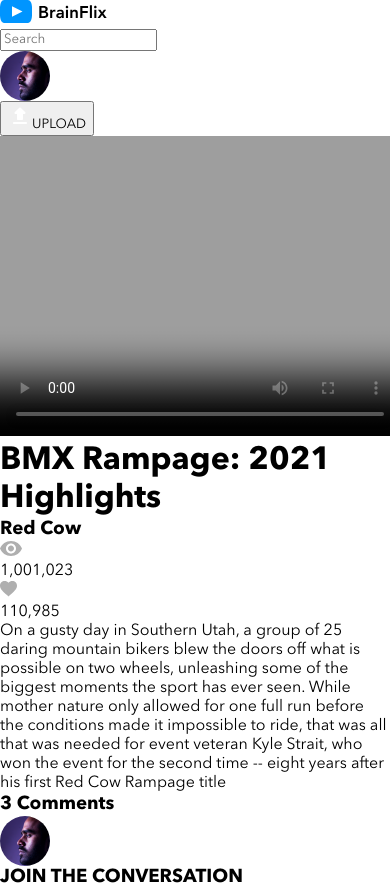
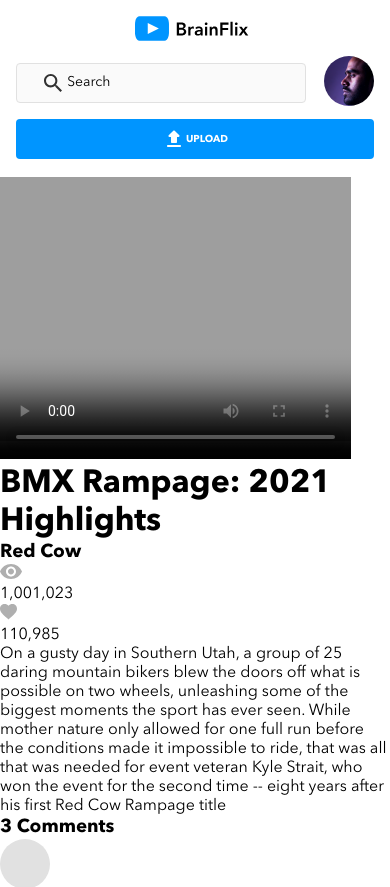
Before and after one commit to Glennergy/glenn-montera-brainflix, a React (Create React App) app: page / in a window 390 px wide. Shown: the top 887 px of the page. Built offline with nearby package versions, Linux system fonts and the light colour scheme.

Commit message:
add mobilde styling for nav

```diff
--- a/src/App.scss
+++ b/src/App.scss
@@ -1,17 +1,20 @@
 @use "./styles/partials/fonts" as *;
 @use "./styles/partials/mixins" as *;
 @use "./styles/partials/colors" as *;
-@use "./styles/Component.scss" as *;
 
 * {
   font-family: "AvenirNextLTPro";
-  width: auto;
   margin: 0;
 }
 
-.video {
+li {
+  list-style: none;
+}
+
+.main__video {
+  width: fit-content;
   &__player {
-    width: 400px;
+    width: 90%;
     height: 300px;
   }
 }
@@ -20,7 +23,7 @@
   width: 50px;
   height: 50px;
   border-radius: 25px;
-  background-color: grey;
+  background-color: $mercury;
 
   &--user {
     width: 50px;
--- a/src/components/Component/Button.js
+++ b/src/components/Component/Button.js
@@ -1,21 +1,22 @@
+import "./Button.scss";
 import Upload from "../../assets/icons/upload.svg";
 import AddComment from "../../assets/icons/add_comment.svg";
 
 function Button(props) {
-  if (props.type == "upload") {
+  if (props.type === "upload") {
     return (
-      <button className="button--upload">
-        <img className="button__icon--upload" src={Upload}></img>
-        UPLOAD
+      <button className="button">
+        <img className="button__icon" src={Upload} alt="upload"></img>
+        <p className="button__text">UPLOAD</p>
       </button>
     );
   }
 
-  if (props.type == "comment") {
+  if (props.type === "comment") {
     return (
-      <button type="submit" className="button--comment">
-        <img className="button__icon--comment" src={AddComment}></img>
-        COMMENT
+      <button type="submit" className="button">
+        <img className="button__icon" src={AddComment} alt="comment"></img>
+        <p className="button__text">COMMENT</p>
       </button>
     );
   }
--- /dev/null
+++ b/src/components/Component/Button.scss
@@ -0,0 +1,29 @@
+@use "../../styles/partials/fonts" as *;
+@use "../../styles/partials/mixins" as *;
+@use "../../styles/partials/colors" as *;
+
+.button {
+  height: 40px;
+  background-color: $brainflix-blue;
+  width: 100%;
+  padding: 0px;
+  border-radius: 4px;
+  border-style: none;
+  display: flex;
+  align-items: center;
+  justify-content: center;
+
+  &__icon {
+    @include labelsbuttons;
+    align-self: center;
+    justify-self: flex-start;
+  }
+
+  &__text {
+    color: $white;
+    display: inline-block;
+    @include labelsbuttons;
+    align-self: center;
+    justify-self: center;
+  }
+}
--- a/src/components/Component/Nav.js
+++ b/src/components/Component/Nav.js
@@ -1,3 +1,4 @@
+import "./Nav.scss";
 import Logo from "../../assets/logo/BrainFlix-logo.svg";
 import Button from "./Button";
 import Profile from "./Profile";
@@ -5,7 +6,7 @@ import Profile from "./Profile";
 function Nav() {
   return (
     <header className="header">
-      <a className="header__link">
+      <a href="#" className="header__link">
         <img className="header__link--image" src={Logo}></img>
       </a>
       <form className="header__form">
@@ -17,9 +18,8 @@ function Nav() {
           placeholder="Search"
         ></input>
       </form>
-      <Profile currentuser={true} />
-
       <Button type="upload" />
+      <Profile currentUser={true} headerIcon />
     </header>
   );
 }
--- /dev/null
+++ b/src/components/Component/Nav.scss
@@ -0,0 +1,66 @@
+@use "../../styles/partials/fonts" as *;
+@use "../../styles/partials/mixins" as *;
+@use "../../styles/partials/colors" as *;
+
+// Nav
+.header {
+  padding: 0 16px;
+  width: max-context;
+  display: flex;
+  flex-direction: column;
+  @include tablet {
+    display: flex;
+    flex-direction: row;
+    padding: 16px;
+  }
+  &__link {
+    margin: 16px 0;
+    align-self: center;
+    align-items: center;
+    height: fit-content;
+    width: fit-content;
+    &--image {
+      height: 25px;
+      width: 120px;
+    }
+  }
+  &__form {
+    display: inline;
+    width: 88%;
+    margin-bottom: 16px;
+    @include tablet {
+      height: 40px;
+    }
+    @include desktop {
+      height: 40px;
+    }
+  }
+  &__search {
+    height: 36px;
+    width: 90%;
+    border-style: solid;
+    border-width: 1px;
+    border-radius: 4px;
+    border-color: $mercury;
+    text-indent: 17%;
+    background-size: 30px;
+    background: url("../../assets/icons/search.svg") no-repeat;
+    background-color: $alabaster;
+    background-position: 10% 50%;
+
+    &::placeholder {
+      color: $brainflix-darkblack;
+      font-size: 14px;
+    }
+  }
+
+  &__icon {
+    position: absolute;
+    margin-left: 16px;
+    right: 16px;
+    top: 56px;
+    @include tablet {
+      position: initial;
+    }
+  }
+}
--- a/src/components/Component/NextVideos.js
+++ b/src/components/Component/NextVideos.js
@@ -9,7 +9,7 @@ function NextVideos(props) {
 
   return (
     <>
-      <h3 className="next-video"> NEXT VIDEOS</h3>;
+      <h3 className="next-video"> NEXT VIDEOS</h3>
       {props.data.map((data) => (
         <Thumbnail
           current={currentID}
--- a/src/components/Component/Profile.js
+++ b/src/components/Component/Profile.js
@@ -1,6 +1,6 @@
 function Profile(props) {
-  if (props.currentuser == true) {
-    return <div className="profilepicture--user"></div>;
+  if (props.currentUser === true) {
+    return <div className="profilepicture--user header__icon"></div>;
   } else {
     return <div className="profilepicture"></div>;
   }
--- a/src/components/Component/Video.js
+++ b/src/components/Component/Video.js
@@ -1,11 +1,8 @@
-import { useState } from "react";
-import details from "../../data/video-details.json";
-
 function Video(props) {
   return (
-    <div className="video">
+    <div className="main__video">
       <video
-        className="video__player"
+        className="main__video__player"
         controls
         poster={props.video.image}
       ></video>
--- a/src/styles/partials/_colors.scss
+++ b/src/styles/partials/_colors.scss
@@ -0,0 +1,15 @@
+// Setting variables for colors
+
+// Primary Colors
+
+$brainflix-black: #323232;
+$brainflix-blue: #0095ff;
+$silver: #afafaf;
+$white: #ffffff;
+
+// Secondary Colors
+
+$brainflix-darkblack: #000000;
+$brainflix-darkblue: #0065ad;
+$mercury: #e1e1e1;
+$alabaster: #fafafa;
--- a/src/styles/partials/_fonts.scss
+++ b/src/styles/partials/_fonts.scss
@@ -7,5 +7,5 @@
 @font-face {
   font-family: AvenirNextLTPro;
   src: url(../../assets/fonts/AvenirNextLTPro-Bold.otf) format("opentype");
-  font-weight: bold;
+  font-weight: 700;
 }
--- a/src/styles/partials/_mixins.scss
+++ b/src/styles/partials/_mixins.scss
@@ -11,3 +11,63 @@
     @content;
   }
 }
+
+@mixin pageheader {
+  font-size: 24px;
+  line-height: 32px;
+  font-weight: 700;
+
+  @include tablet {
+    font-size: 33px;
+    line-height: 44px;
+    font-weight: 700;
+  }
+}
+
+@mixin sectionheader {
+  font-size: 12px;
+  line-height: 20px;
+  font-weight: 700;
+
+  @include tablet {
+    font-size: 12px;
+    line-height: 20px;
+    font-weight: 700;
+  }
+}
+
+@mixin subheader {
+  font-size: 13px;
+  line-height: 18px;
+  font-weight: 700;
+
+  @include tablet {
+    font-size: 14px;
+    line-height: 22px;
+    font-weight: 700;
+  }
+}
+
+@mixin bodycopy {
+  font-size: 13px;
+  line-height: 18px;
+  font-weight: 400;
+
+  @include tablet {
+    font-size: 14px;
+    line-height: 22px;
+    font-weight: 400;
+  }
+}
+
+@mixin labelsbuttons {
+  font-size: 10px;
+  line-height: 20px;
+  font-weight: 700;
+
+  @include tablet {
+    font-size: 12px;
+    line-height: 20px;
+    font-weight: 700;
+  }
+}
```
Also changed, not shown: src/styles/Component.scss (deleted).
